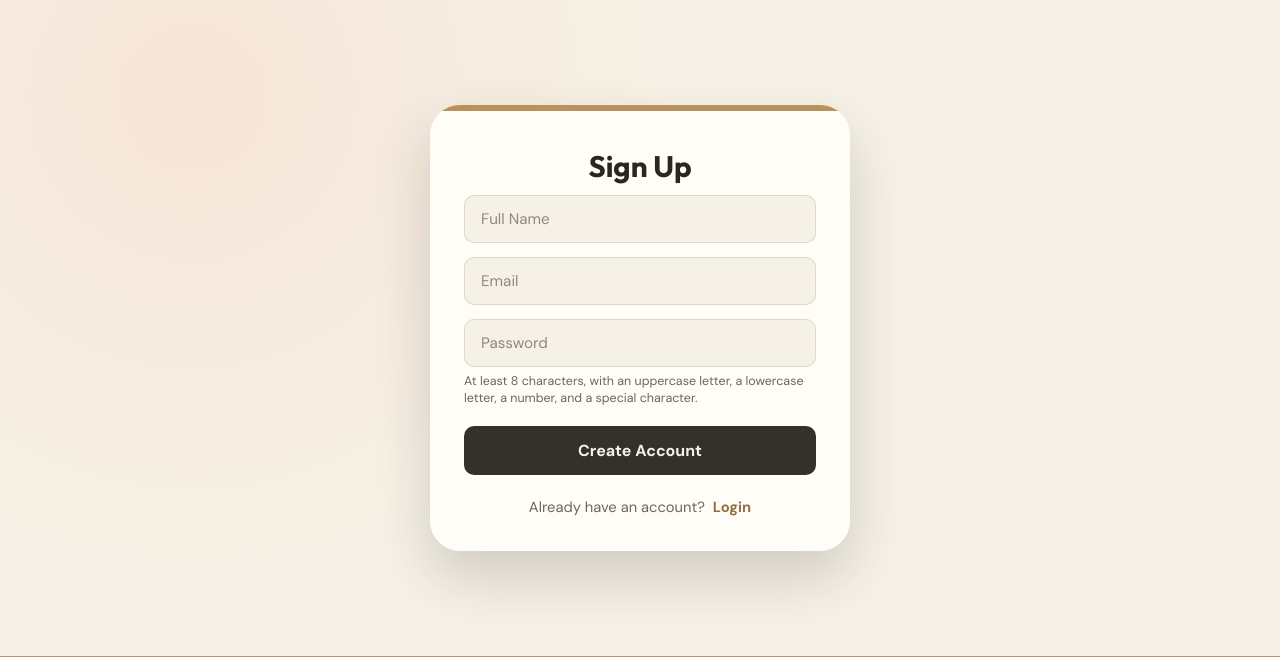
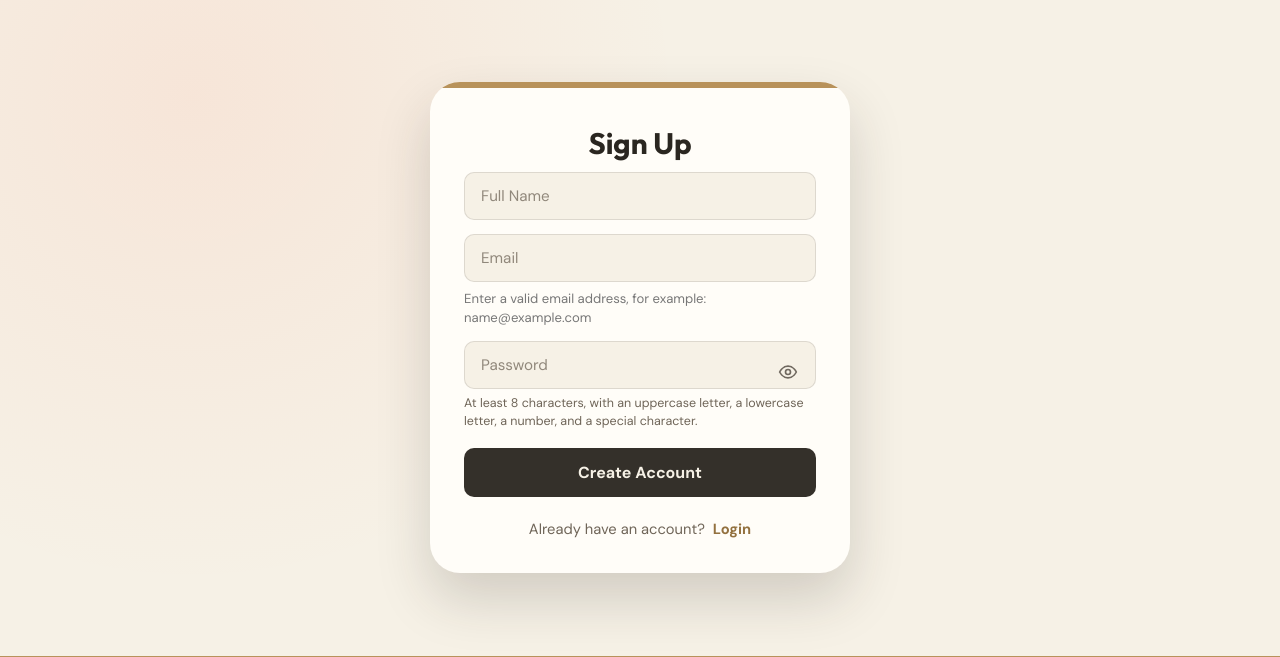
Before and after one commit to Rawasi44/-2026-GP2-Group15, a Flask app: page /signup in a window 1280 px wide. Shown: the part 107-764 px from the top of the page. Run offline with Flask 3, Linux system fonts and the light colour scheme.

Commit message:
Enhance signup form with password toggle feature
Added password visibility toggle and updated styles.

```diff
--- a/templates/signup.html
+++ b/templates/signup.html
@@ -4,36 +4,106 @@
 
 {% block content %}
 
+<style>
+  .password-field-wrapper {
+    position: relative;
+  }
+
+  .password-field-wrapper .login-input {
+    padding-right: 48px;
+  }
+
+  .password-toggle {
+    position: absolute;
+    right: 14px;
+    top: 50%;
+    transform: translateY(-50%);
+    border: none;
+    background: transparent;
+    padding: 4px;
+    cursor: pointer;
+    color: #6f685f;
+    display: flex;
+    align-items: center;
+    justify-content: center;
+  }
+
+  .password-toggle:hover {
+    color: #b48d5b;
+  }
+
+  .password-toggle svg {
+    width: 20px;
+    height: 20px;
+  }
+
+  .email-hint {
+    display: block;
+    margin-top: -7px;
+    margin-bottom: 14px;
+    color: #777;
+    font-size: 0.82rem;
+    line-height: 1.45;
+  }
+</style>
+
+
 <div class="auth-page">
   <div class="login-card">
-    <h2 class="login-title">Sign Up</h2>
+
+    <h2 class="login-title">
+      Sign Up
+    </h2>
+
 
     {# ── Validation errors (passed from auth.py as `errors` list) ── #}
     {% if errors %}
       <div class="auth-flash">
+
         {% if errors | length == 1 %}
+
           {{ errors[0] }}
+
         {% else %}
+
           <ul>
+
             {% for err in errors %}
               <li>{{ err }}</li>
             {% endfor %}
+
           </ul>
+
         {% endif %}
+
       </div>
     {% endif %}
 
+
     {# ── Flash messages (e.g. success redirect feedback) ── #}
     {% with messages = get_flashed_messages() %}
+
       {% if messages %}
+
         {% for message in messages %}
-          <div class="auth-flash">{{ message }}</div>
+
+          <div class="auth-flash">
+            {{ message }}
+          </div>
+
         {% endfor %}
+
       {% endif %}
+
     {% endwith %}
 
+
     {# ── Form — action/method unchanged from original backend ── #}
-    <form method="POST" action="{{ url_for('auth.signup') }}">
+    <form
+      method="POST"
+      action="{{ url_for('auth.signup') }}"
+    >
+
 
       {# Full name — repopulated on validation failure via `fullname` context var #}
       <input
@@ -42,8 +112,10 @@
         class="login-input"
         placeholder="Full Name"
         value="{{ fullname }}"
+        autocomplete="name"
         required
       >
+
 
       {# Email — repopulated on validation failure via `email` context var #}
       <input
@@ -52,28 +124,152 @@
         class="login-input"
         placeholder="Email"
         value="{{ email }}"
+        autocomplete="email"
+        aria-describedby="email-format-hint"
         required
       >
 
+      <small
+        id="email-format-hint"
+        class="email-hint"
+      >
+        Enter a valid email address, for example:
+        name@example.com
+      </small>
+
+
       {# Password — never repopulated for security #}
+      <div class="password-field-wrapper">
+
         <input
+          id="signup-password"
           type="password"
           name="password"
           class="login-input"
           placeholder="Password"
+          autocomplete="new-password"
           required
         >
+
+        <button
+          type="button"
+          id="toggle-signup-password"
+          class="password-toggle"
+          aria-label="Show password"
+          title="Show password"
+        >
+
+          <svg
+            id="password-eye-icon"
+            viewBox="0 0 24 24"
+            fill="none"
+            stroke="currentColor"
+            stroke-width="2"
+            stroke-linecap="round"
+            stroke-linejoin="round"
+            aria-hidden="true"
+          >
+            <path
+              d="M2 12s3.5-7 10-7 10 7 10 7-3.5 7-10 7S2 12 2 12"
+            ></path>
+
+            <circle
+              cx="12"
+              cy="12"
+              r="3"
+            ></circle>
+
+          </svg>
+
+        </button>
+
+      </div>
+
+
       <small class="field-hint">
-        At least 8 characters, with an uppercase letter, a lowercase letter, a number, and a special character.
+        At least 8 characters, with an uppercase letter,
+        a lowercase letter, a number, and a special character.
       </small>
 
-      <button type="submit" class="login-btn-main">Create Account</button>
+
+      <button
+        type="submit"
+        class="login-btn-main"
+      >
+        Create Account
+      </button>
+
     </form>
 
+
     <p class="signup-question">
+
       Already have an account?
-      <a href="{{ url_for('auth.login') }}">Login</a>
+
+      <a href="{{ url_for('auth.login') }}">
+        Login
+      </a>
+
     </p>
+
   </div>
 </div>
+
+
+<script>
+  document.addEventListener(
+    "DOMContentLoaded",
+    function () {
+
+      const passwordInput =
+        document.getElementById(
+          "signup-password"
+        );
+
+      const toggleButton =
+        document.getElementById(
+          "toggle-signup-password"
+        );
+
+      if (
+        !passwordInput ||
+        !toggleButton
+      ) {
+        return;
+      }
+
+      toggleButton.addEventListener(
+        "click",
+        function () {
+
+          const isHidden =
+            passwordInput.type ===
+            "password";
+
+          passwordInput.type =
+            isHidden
+              ? "text"
+              : "password";
+
+          toggleButton.setAttribute(
+            "aria-label",
+            isHidden
+              ? "Hide password"
+              : "Show password"
+          );
+
+          toggleButton.setAttribute(
+            "title",
+            isHidden
+              ? "Hide password"
+              : "Show password"
+          );
+
+        }
+      );
+
+    }
+  );
+</script>
+
 {% endblock %}
```
Lines whose indentation alone changed are shown as unchanged.
